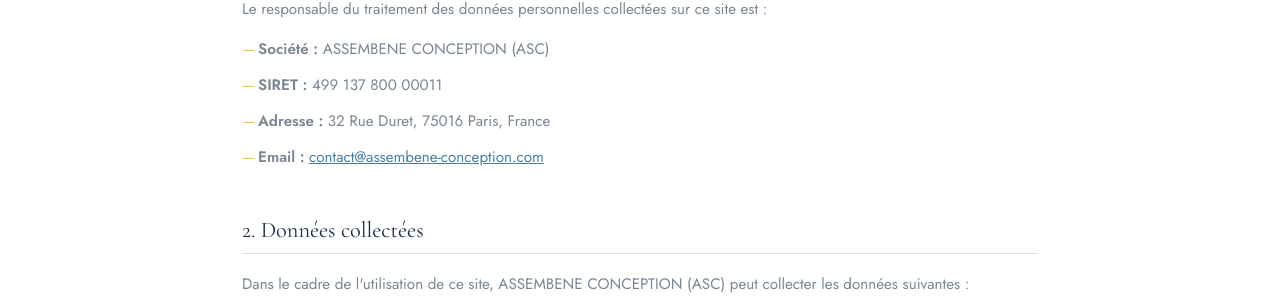
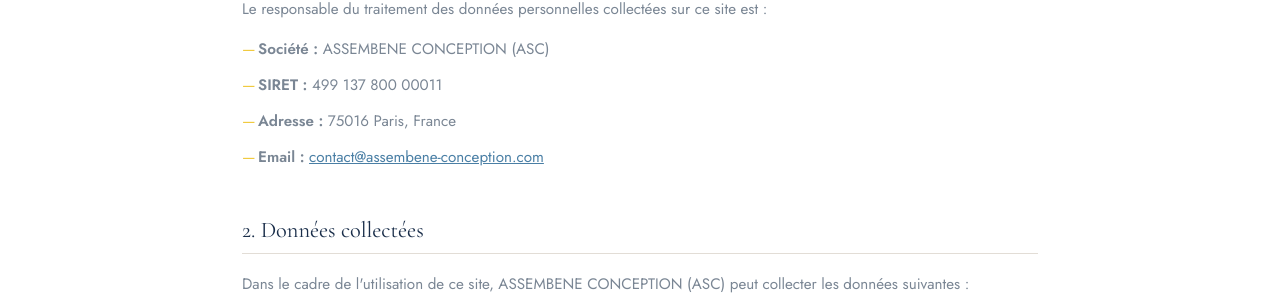
Before and after one commit to ASSEMBENE/assembene.github.io, a Jekyll site: the page built from politique-confidentialite/index.html, in a window 1280 px wide and 900 px high. Shown: the part 334-639 px from the top of the window. Built offline with Jekyll 4.4.1, drawn with Linux system fonts in a browser that asks for light colours.

Commit message:
Update index.html

```diff
--- a/politique-confidentialite/index.html
+++ b/politique-confidentialite/index.html
@@ -17,7 +17,7 @@
       <ul>
         <li><strong>Société :</strong> ASSEMBENE CONCEPTION (ASC)</li>
         <li><strong>SIRET :</strong> 499 137 800 00011</li>
-        <li><strong>Adresse :</strong> 32 Rue Duret, 75016 Paris, France</li>
+        <li><strong>Adresse :</strong> 75016 Paris, France</li>
         <li><strong>Email :</strong> <a href="mailto:contact@assembene-conception.com">contact@assembene-conception.com</a></li>
       </ul>
     </div>
```
